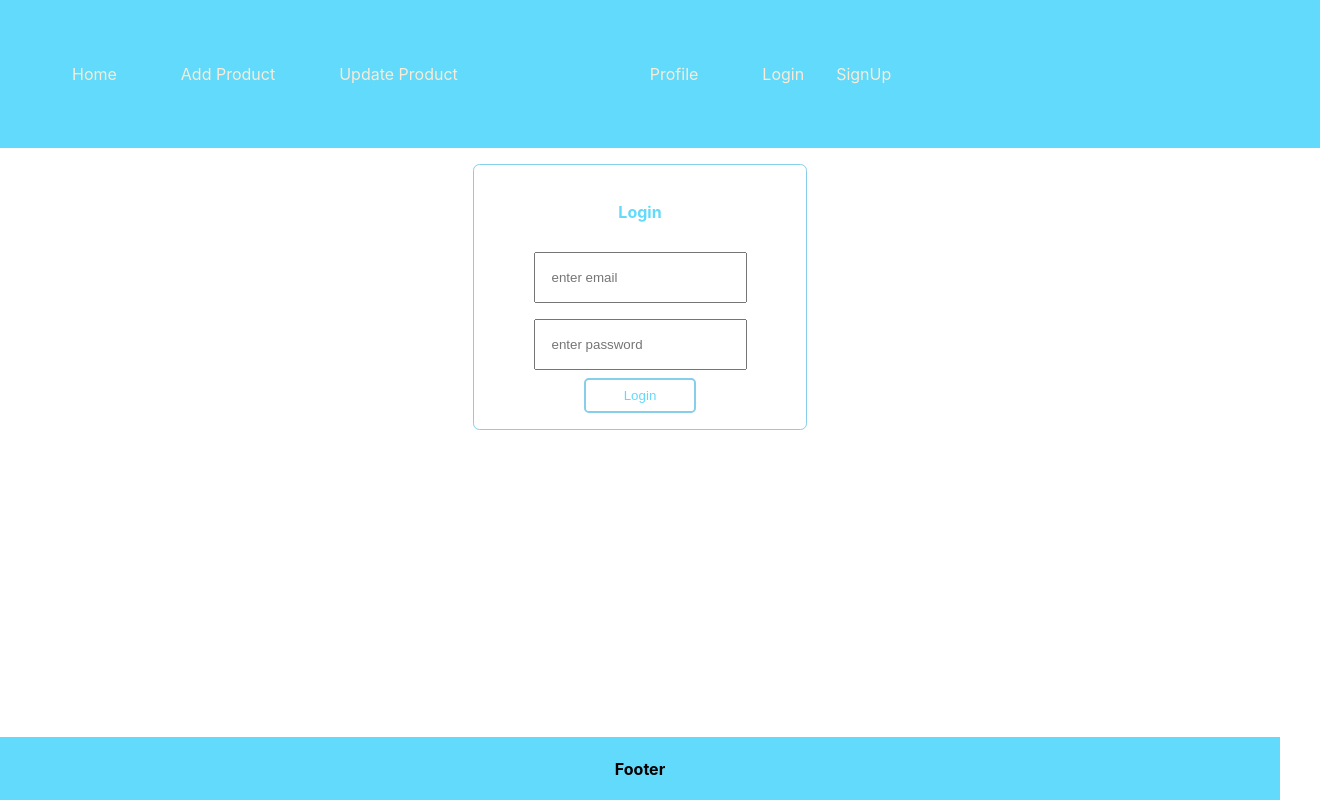
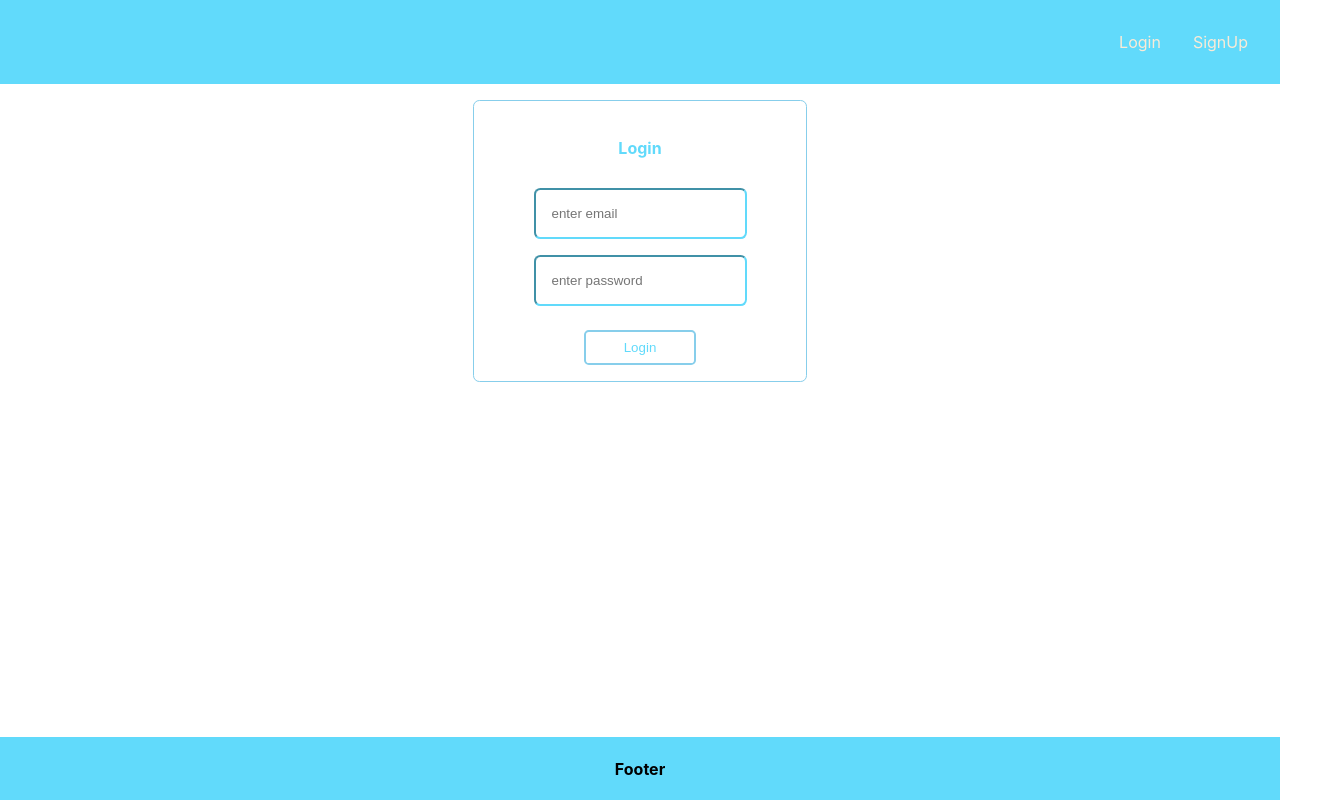
Before and after one commit to NikhilNaroliya/e-com, a React (Create React App) app in the folder frontEnd/: page /login in a window 1280 px wide. Shown: the whole page, 1320 px wide, since content can reach past the window. Built offline with nearby package versions, Linux system fonts and the light colour scheme.

Commit message:
refactored navbar

```diff
--- a/frontEnd/src/App.css
+++ b/frontEnd/src/App.css
@@ -24,6 +24,10 @@
   width: 100%;
   background-color: #61dafb;
 }
+.nav-right{
+  text-align: right;
+  margin-left: -2.5rem;
+}
 .register{
 
  position: relative;
@@ -43,6 +47,8 @@
 .inputBox{
   padding: 1rem;
   margin: 0.5rem;
+  border-color: #61dafb;
+  border-radius: 0.4rem;
 }
 #signup-btn{
   border: #61dafb;
@@ -52,6 +58,7 @@
   border-radius: 0.3rem;
   padding: 0.5rem;
   width: 7rem;
+  margin-top: 1rem;
 
 }
 #h4-register{
--- a/frontEnd/src/comonents/Nav.js
+++ b/frontEnd/src/comonents/Nav.js
@@ -11,7 +11,7 @@ const Nav = () => {
 
   return (
     <>
-      {/* <h1>NavBar</h1> */}
+     {auth?
       <ul className="nav-bar">
         <li>
           <Link className="nav-link" to="/">
@@ -28,10 +28,7 @@ const Nav = () => {
             Update Product
           </Link>
         </li>
-        <li>
-
-
-        </li>
+        <li></li>
         <li></li>
         <li>
           <Link className="nav-link" to="/profile">
@@ -39,11 +36,19 @@ const Nav = () => {
           </Link>
         </li>
         <li>
-          {auth ? (
+
         <Link onClick={logout} className="nav-link" to="/login">
               Logout
             </Link>
-          ) : (<>
+
+        </li>
+
+      </ul>
+          :
+          <ul className="nav-bar nav-right">
+
+
+            <>
               <Link className="nav-link" to="/login">
                 Login
               </Link>
@@ -53,9 +58,9 @@ const Nav = () => {
                 </Link>
               </li>
             </>
-          )}
-        </li>
-      </ul>
+
+
+        </ul>   }
     </>
   );
 };
```
Lines whose indentation alone changed are shown as unchanged.
